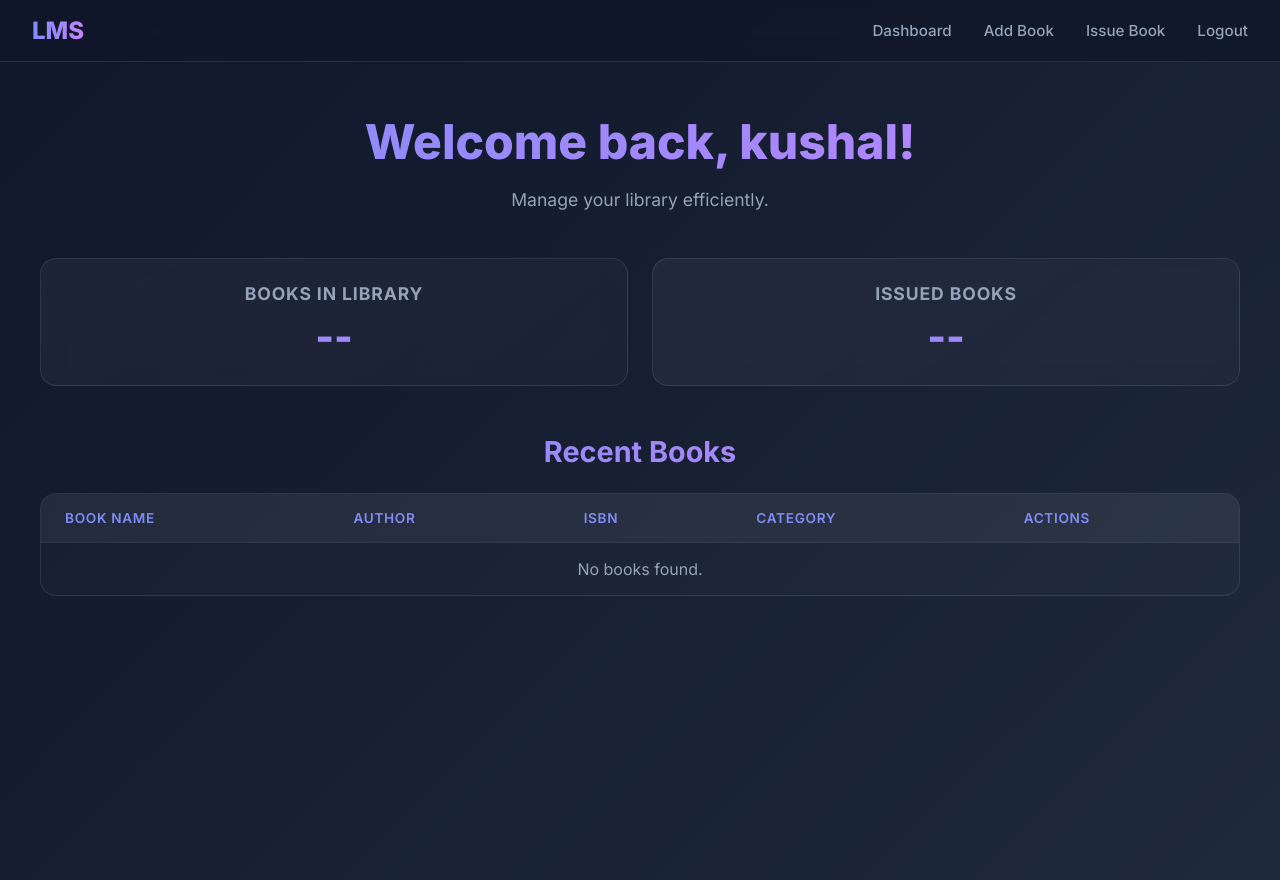
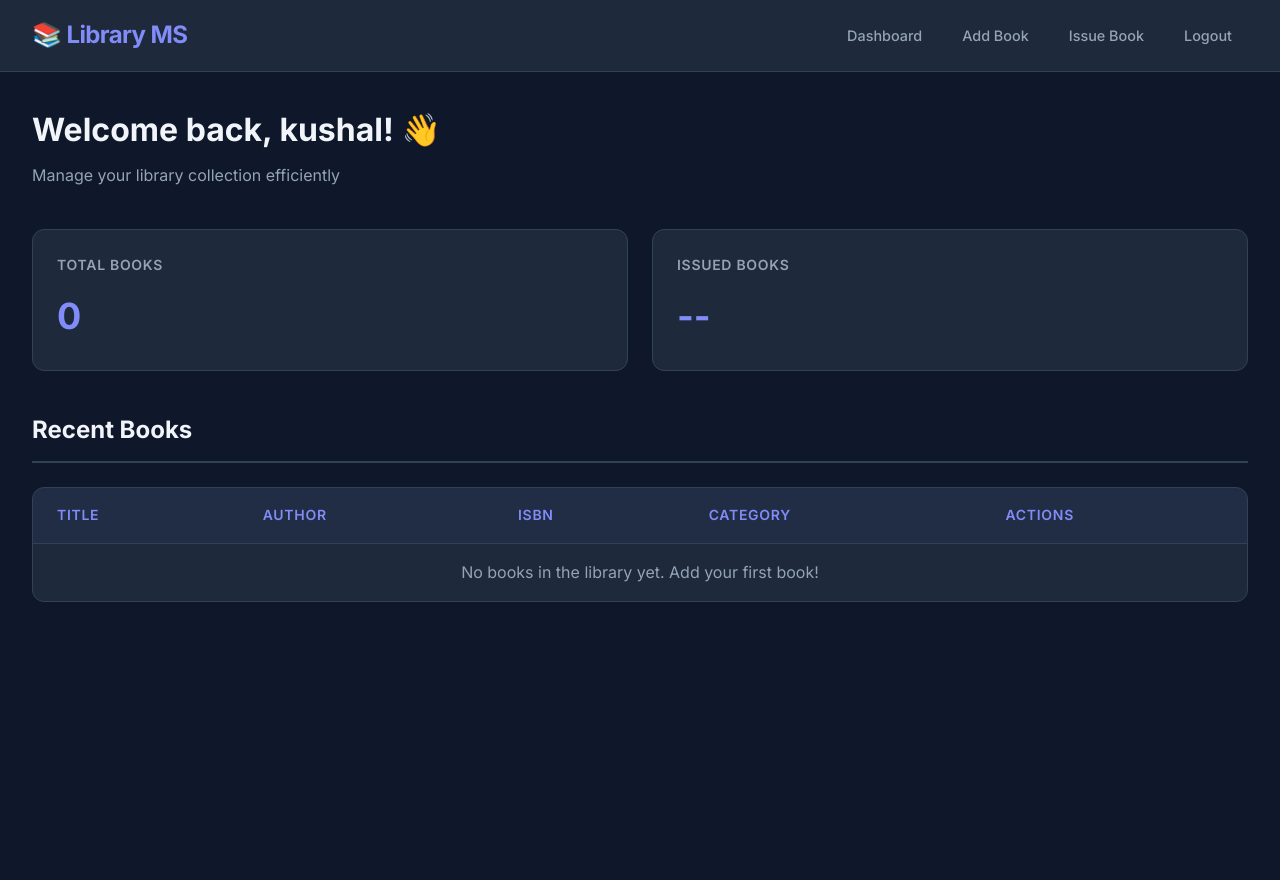
Before and after one commit to kushal867/library, a Django app: page / in a window 1280 px wide. After the commit the page ends 602 px from the top, so only its background shows below. Run offline with Django 5.2, Linux system fonts and the light colour scheme; a user stored in the database is signed in; data that the repository does not hold is empty.

Commit message:
feat:updated on templates

```diff
--- a/home/templates/base.html
+++ b/home/templates/base.html
@@ -7,13 +7,13 @@
     <title>Library Management System</title>
     <link rel="preconnect" href="https://fonts.googleapis.com">
     <link rel="preconnect" href="https://fonts.gstatic.com" crossorigin>
-    <link href="https://fonts.googleapis.com/css2?family=Inter:wght@400;500;600;700;800&display=swap" rel="stylesheet">
+    <link href="https://fonts.googleapis.com/css2?family=Inter:wght@400;500;600;700&display=swap" rel="stylesheet">
     <link rel="stylesheet" href="{% static 'user/style.css' %}">
 </head>
 <body>
 
     <nav class="navbar">
-        <a href="{% url 'index' %}" class="navbar-brand">LMS</a>
+        <a href="{% url 'index' %}" class="navbar-brand">📚 Library MS</a>
         <div class="nav-links">
             <a href="{% url 'index' %}">Dashboard</a>
             <a href="{% url 'add_book' %}">Add Book</a>
--- a/home/templates/home/index.html
+++ b/home/templates/home/index.html
@@ -2,15 +2,15 @@
 
 {% block content %}
 <div class="page-header">
-    <h1>Welcome back, {{ request.user.username }}!</h1>
-    <p>Manage your library efficiently.</p>
+    <h1>Welcome back, {{ request.user.username }}! 👋</h1>
+    <p>Manage your library collection efficiently</p>
 </div>
 
 <!-- Stats Cards -->
 <div class="stats-grid">
     <div class="card-stat">
-        <h3>Books in Library</h3>
-        <p>--</p>
+        <h3>Total Books</h3>
+        <p>{{ books.count }}</p>
     </div>
     <div class="card-stat">
         <h3>Issued Books</h3>
@@ -23,7 +23,7 @@
     <table>
         <thead>
             <tr>
-                <th>Book Name</th>
+                <th>Title</th>
                 <th>Author</th>
                 <th>ISBN</th>
                 <th>Category</th>
@@ -33,7 +33,7 @@
         <tbody>
             {% for book in books %}
             <tr>
-                <td>{{ book.name }}</td>
+                <td><strong>{{ book.name }}</strong></td>
                 <td>{{ book.author }}</td>
                 <td>{{ book.isbn }}</td>
                 <td>{{ book.category }}</td>
@@ -43,7 +43,7 @@
             </tr>
             {% empty %}
             <tr>
-                <td colspan="5" style="text-align: center; color: #94a3b8;">No books found.</td>
+                <td colspan="5" class="text-center text-muted">No books in the library yet. Add your first book!</td>
             </tr>
             {% endfor %}
         </tbody>
--- a/home/templates/home/issue_book.html
+++ b/home/templates/home/issue_book.html
@@ -2,7 +2,7 @@
 
 {% block content %}
 <div class="auth-container">
-    <h2>Issue Book</h2>
+    <h2>Issue Book 📤</h2>
     <form method="post">
         {% csrf_token %}
         {{ form.as_p }}
--- a/user/static/user/style.css
+++ b/user/static/user/style.css
@@ -1,120 +1,218 @@
+/* ========================================
+   Premium Library Management System
+   ======================================== */
+
+/* CSS Variables */
 :root {
-    --primary-color: #4f46e5;
-    --primary-hover: #4338ca;
-    --bg-gradient-start: #0f172a;
-    --bg-gradient-end: #1e293b;
-    --glass-bg: rgba(255, 255, 255, 0.05);
-    --glass-border: rgba(255, 255, 255, 0.1);
-    --text-main: #f8fafc;
-    --text-muted: #94a3b8;
+    --bg-primary: #0f172a;
+    --bg-secondary: #1e293b;
+    --bg-card: #1e293b;
+    --border-color: #334155;
+    --text-primary: #f1f5f9;
+    --text-secondary: #94a3b8;
+    --accent-primary: #6366f1;
+    --accent-hover: #4f46e5;
+    --accent-light: #818cf8;
+    --success: #10b981;
+    --danger: #ef4444;
+    --danger-hover: #dc2626;
+}
+
+/* Global Reset & Base Styles */
+* {
+    margin: 0;
+    padding: 0;
+    box-sizing: border-box;
 }
 
 body {
-    margin: 0;
-    padding: 0;
-    font-family: 'Inter', -apple-system, BlinkMacSystemFont, "Segoe UI", Roboto, sans-serif;
-    background: linear-gradient(135deg, var(--bg-gradient-start), var(--bg-gradient-end));
+    font-family: 'Inter', -apple-system, BlinkMacSystemFont, 'Segoe UI', Roboto, sans-serif;
+    background: var(--bg-primary);
+    color: var(--text-primary);
+    line-height: 1.6;
     min-height: 100vh;
-    color: var(--text-main);
-    display: block; /* Overriding previous flex center which might break full page layouts */
 }
 
-/* Navbar */
+/* Navigation */
 .navbar {
-    background: rgba(15, 23, 42, 0.8); /* Darker semi-transparent background */
-    backdrop-filter: blur(12px);
-    border-bottom: 1px solid var(--glass-border);
+    background: var(--bg-secondary);
+    border-bottom: 1px solid var(--border-color);
     padding: 1rem 2rem;
+    position: sticky;
+    top: 0;
+    z-index: 100;
     display: flex;
     justify-content: space-between;
     align-items: center;
-    position: fixed;
-    top: 0;
-    width: 100%;
-    box-sizing: border-box;
-    z-index: 1000;
 }
 
 .navbar-brand {
     font-size: 1.5rem;
-    font-weight: 800;
-    background: linear-gradient(to right, #818cf8, #c084fc);
-    -webkit-background-clip: text;
-    -webkit-text-fill-color: transparent;
-    background-clip: text;
-    color: transparent;
+    font-weight: 700;
+    color: var(--accent-light);
     text-decoration: none;
+    letter-spacing: -0.025em;
 }
 
 .nav-links {
     display: flex;
-    gap: 2rem;
+    gap: 0.5rem;
 }
 
 .nav-links a {
-    color: var(--text-muted);
+    padding: 0.5rem 1rem;
+    color: var(--text-secondary);
     text-decoration: none;
     font-weight: 500;
-    transition: color 0.3s ease;
-    font-size: 0.95rem;
+    font-size: 0.9rem;
+    border-radius: 0.375rem;
+    transition: all 0.2s;
 }
 
 .nav-links a:hover {
-    color: #fff;
-    text-shadow: 0 0 10px rgba(255,255,255,0.3);
+    background: rgba(99, 102, 241, 0.1);
+    color: var(--accent-light);
 }
 
+/* Container */
 .container {
-    margin-top: 80px;
+    max-width: 1280px;
+    margin: 0 auto;
     padding: 2rem;
-    max-width: 1200px;
-    margin-left: auto;
-    margin-right: auto;
 }
 
-/* Auth / Form Container */
-.auth-container {
-    background: var(--glass-bg);
-    backdrop-filter: blur(12px);
-    -webkit-backdrop-filter: blur(12px);
-    border: 1px solid var(--glass-border);
-    padding: 2.5rem;
-    border-radius: 1rem;
-    width: 100%;
-    max-width: 450px; /* Slightly wider */
-    margin: 0 auto; /* Center it */
-    box-shadow: 0 4px 6px -1px rgba(0, 0, 0, 0.1), 0 2px 4px -1px rgba(0, 0, 0, 0.06);
+/* Page Header */
+.page-header {
+    margin-bottom: 2.5rem;
 }
 
-h1, h2, h3 {
-    margin-top: 0;
-    color: var(--text-main);
+.page-header h1 {
+    font-size: 2rem;
+    font-weight: 700;
+    color: var(--text-primary);
+    margin-bottom: 0.5rem;
 }
 
-h2 {
-    margin-bottom: 1.5rem;
-    text-align: center;
-    font-size: 1.8rem;
-    font-weight: 700;
-    background: linear-gradient(to right, #818cf8, #c084fc);
-    -webkit-background-clip: text;
-    -webkit-text-fill-color: transparent;
-    background-clip: text;
-    color: transparent;
+.page-header p {
+    color: var(--text-secondary);
+    font-size: 1rem;
 }
 
-/* Forms */
+/* Stats Grid */
+.stats-grid {
+    display: grid;
+    grid-template-columns: repeat(auto-fit, minmax(250px, 1fr));
+    gap: 1.5rem;
+    margin-bottom: 2.5rem;
+}
+
+.card-stat {
+    background: var(--bg-card);
+    border: 1px solid var(--border-color);
+    border-radius: 0.75rem;
+    padding: 1.5rem;
+    transition: transform 0.2s, box-shadow 0.2s;
+}
+
+.card-stat:hover {
+    transform: translateY(-2px);
+    box-shadow: 0 4px 12px rgba(0, 0, 0, 0.3);
+}
+
+.card-stat h3 {
+    font-size: 0.875rem;
+    font-weight: 600;
+    color: var(--text-secondary);
+    text-transform: uppercase;
+    letter-spacing: 0.05em;
+    margin-bottom: 0.75rem;
+}
+
+.card-stat p {
+    font-size: 2.25rem;
+    font-weight: 700;
+    color: var(--accent-light);
+}
+
+/* Section Headings */
+h2 {
+    font-size: 1.5rem;
+    font-weight: 700;
+    color: var(--text-primary);
+    margin-bottom: 1.5rem;
+    padding-bottom: 0.75rem;
+    border-bottom: 2px solid var(--border-color);
+}
+
+/* Table Container */
+.table-container {
+    background: var(--bg-card);
+    border: 1px solid var(--border-color);
+    border-radius: 0.75rem;
+    overflow: hidden;
+}
+
+table {
+    width: 100%;
+    border-collapse: collapse;
+}
+
+thead {
+    background: rgba(99, 102, 241, 0.05);
+}
+
+th {
+    padding: 1rem 1.5rem;
+    text-align: left;
+    font-size: 0.875rem;
+    font-weight: 600;
+    color: var(--accent-light);
+    text-transform: uppercase;
+    letter-spacing: 0.05em;
+}
+
+td {
+    padding: 1rem 1.5rem;
+    border-top: 1px solid var(--border-color);
+    color: var(--text-primary);
+}
+
+tbody tr {
+    transition: background 0.15s;
+}
+
+tbody tr:hover {
+    background: rgba(99, 102, 241, 0.05);
+}
+
+/* Forms & Auth Container */
+.auth-container {
+    background: var(--bg-card);
+    border: 1px solid var(--border-color);
+    border-radius: 0.75rem;
+    padding: 2.5rem;
+    max-width: 500px;
+    margin: 0 auto;
+    box-shadow: 0 4px 6px -1px rgba(0, 0, 0, 0.3);
+}
+
+.auth-container h2 {
+    text-align: center;
+    border: none;
+    padding: 0;
+    margin-bottom: 2rem;
+}
+
 form {
-    display: flex; /* Helps with spacing */
+    display: flex;
     flex-direction: column;
 }
 
 label {
-    display: block;
-    margin-bottom: 0.5rem;
-    color: var(--text-muted);
     font-size: 0.875rem;
     font-weight: 500;
+    color: var(--text-secondary);
+    margin-bottom: 0.5rem;
 }
 
 input[type="text"],
@@ -123,149 +221,91 @@ input[type="email"],
 select,
 textarea {
     width: 100%;
-    padding: 0.75rem;
+    padding: 0.75rem 1rem;
+    background: var(--bg-primary);
+    border: 1px solid var(--border-color);
     border-radius: 0.5rem;
-    border: 1px solid var(--glass-border);
-    background: rgba(0, 0, 0, 0.2);
-    color: var(--text-main);
+    color: var(--text-primary);
     font-size: 1rem;
-    transition: all 0.2s;
-    box-sizing: border-box;
     margin-bottom: 1.25rem;
+    transition: border-color 0.2s, box-shadow 0.2s;
 }
 
-input:focus, select:focus, textarea:focus {
+input:focus,
+select:focus,
+textarea:focus {
     outline: none;
-    border-color: var(--primary-color);
-    box-shadow: 0 0 0 2px rgba(79, 70, 229, 0.2);
+    border-color: var(--accent-primary);
+    box-shadow: 0 0 0 3px rgba(99, 102, 241, 0.1);
 }
 
-button, .btn {
-    width: 100%;
-    padding: 0.75rem;
-    background: var(--primary-color);
+/* Buttons */
+button,
+.btn {
+    padding: 0.75rem 1.5rem;
+    background: var(--accent-primary);
     color: white;
     border: none;
     border-radius: 0.5rem;
     font-size: 1rem;
     font-weight: 600;
     cursor: pointer;
-    transition: all 0.2s;
-    text-align: center;
+    transition: background 0.2s, transform 0.1s;
     text-decoration: none;
     display: inline-block;
-    box-sizing: border-box;
+    text-align: center;
 }
 
-button:hover, .btn:hover {
-    background-color: var(--primary-hover);
+button:hover,
+.btn:hover {
+    background: var(--accent-hover);
     transform: translateY(-1px);
 }
 
+button:active,
+.btn:active {
+    transform: translateY(0);
+}
+
 .btn-danger {
-    background: #ef4444;
+    background: var(--danger);
+    padding: 0.5rem 1rem;
+    font-size: 0.875rem;
 }
 
 .btn-danger:hover {
-    background: #dc2626;
+    background: var(--danger-hover);
 }
 
-/* Stats Cards */
-.stats-grid {
-    display: grid;
-    grid-template-columns: repeat(auto-fit, minmax(240px, 1fr));
-    gap: 1.5rem;
-    margin-bottom: 3rem;
+/* Utility Classes */
+.text-center {
+    text-align: center;
 }
 
-.card-stat {
-    background: linear-gradient(145deg, rgba(255,255,255,0.05) 0%, rgba(255,255,255,0.02) 100%);
-    border: 1px solid var(--glass-border);
-    border-radius: 1rem;
-    padding: 1.5rem;
-    text-align: center;
-    backdrop-filter: blur(10px);
-    transition: transform 0.2s;
+.text-muted {
+    color: var(--text-secondary);
 }
 
-.card-stat:hover {
-    transform: translateY(-5px);
-    border-color: rgba(129, 140, 248, 0.3);
+/* Responsive */
+@media (max-width: 768px) {
+    .navbar {
+        flex-direction: column;
+        gap: 1rem;
     }
 
-.card-stat h3 {
-    margin: 0;
-    font-size: 1.1rem;
-    color: var(--text-muted);
-    text-transform: uppercase;
-    letter-spacing: 0.05em;
+    .stats-grid {
+        grid-template-columns: 1fr;
     }
 
-.card-stat p {
-    font-size: 2.5rem;
-    font-weight: 800;
-    margin: 0.5rem 0 0 0;
-    background: linear-gradient(to right, #818cf8, #c084fc);
-    -webkit-background-clip: text;
-    -webkit-text-fill-color: transparent;
-    background-clip: text;
-    color: transparent;
-}
-
-/* Tables */
-.table-container {
-    background: rgba(255, 255, 255, 0.02);
-    border: 1px solid var(--glass-border);
-    border-radius: 1rem;
-    overflow: hidden;
+    .container {
+        padding: 1rem;
     }
 
     table {
-    width: 100%;
-    border-collapse: collapse;
+        font-size: 0.875rem;
     }
 
     th, td {
-    padding: 1rem 1.5rem;
-    text-align: left;
-    border-bottom: 1px solid var(--glass-border);
+        padding: 0.75rem 1rem;
     }
-
-th {
-    background: rgba(255, 255, 255, 0.05);
-    font-weight: 600;
-    color: #818cf8;
-    text-transform: uppercase;
-    font-size: 0.85rem;
-    letter-spacing: 0.05em;
 }
-
-tr:last-child td {
-    border-bottom: none;
-}
-
-tr:hover {
-    background: rgba(255, 255, 255, 0.03);
-}
-
-/* Header Section */
-.page-header {
-    text-align: center;
-    margin-bottom: 3rem;
-}
-
-.page-header h1 {
-    font-size: 3rem;
-    margin-bottom: 0.5rem;
-    font-weight: 800;
-    background: linear-gradient(to right, #818cf8, #c084fc);
-    -webkit-background-clip: text;
-    -webkit-text-fill-color: transparent;
-    background-clip: text;
-    color: transparent;
-}
-
-.page-header p {
-    color: var(--text-muted);
-    font-size: 1.1rem;
-}
```
Also changed, not shown: home/templates/home/add_book.html (+9 -9 lines). Lines whose indentation alone changed are shown as unchanged.
